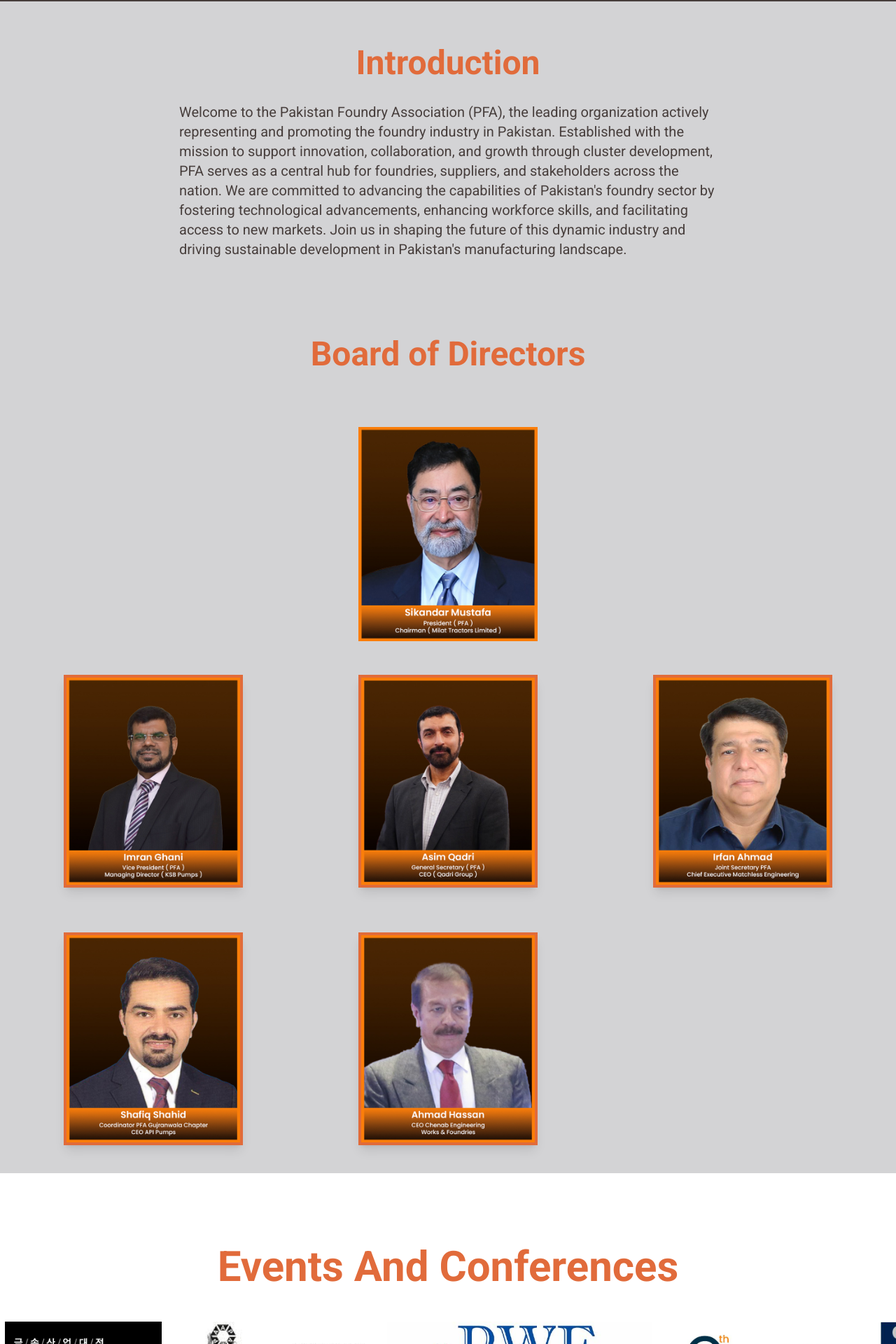
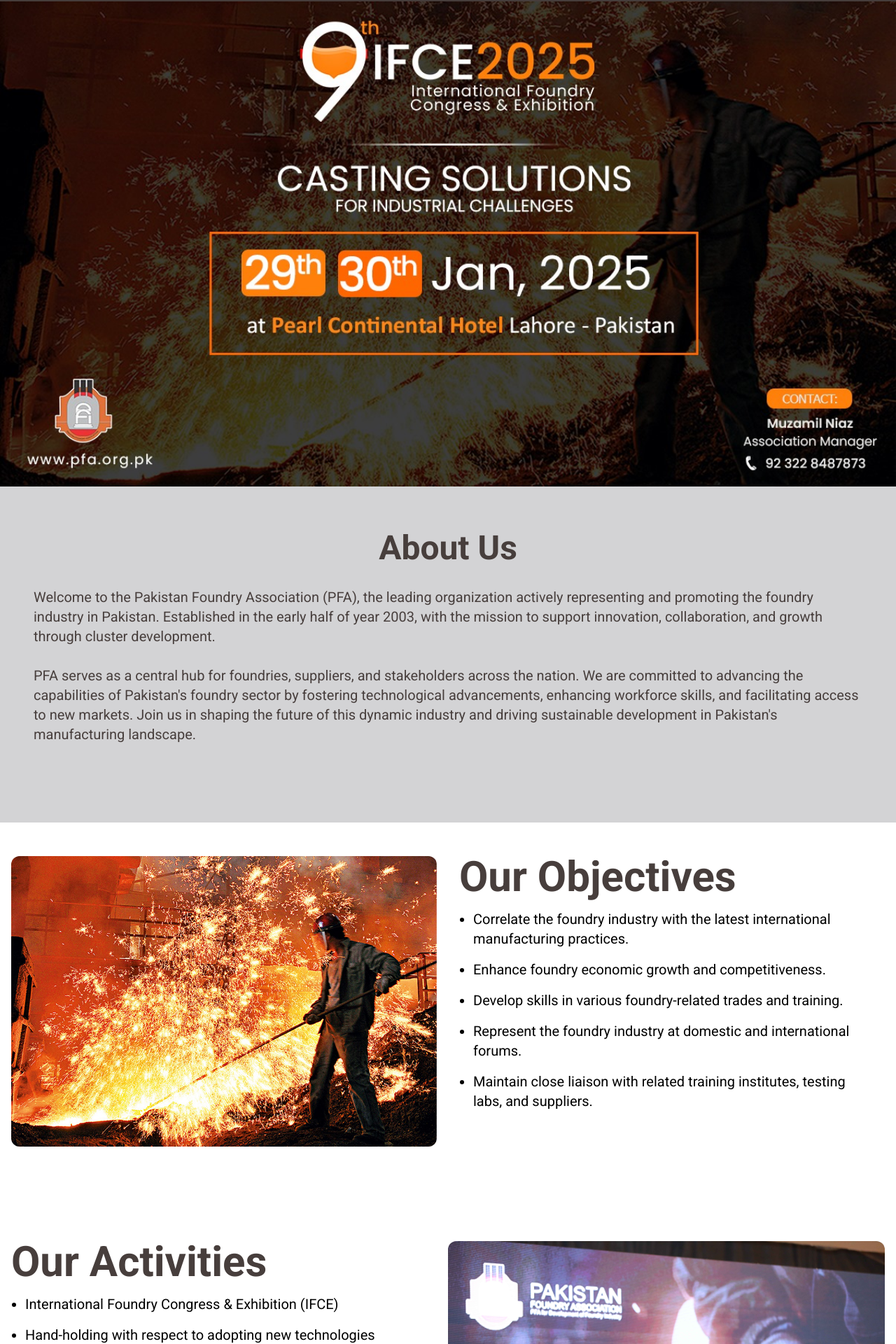
Before and after one commit to businessdrivers01/pfpOrg, a React (Vite) app: page /home in a window 1280 px wide. Shown: the part 79-1999 px from the top of the page at 70% size. Built offline with nearby package versions, Linux system fonts and the light colour scheme.

Commit message:
update home page to add 2 slide and text section

```diff
--- a/src/components/Home/Home.jsx
+++ b/src/components/Home/Home.jsx
@@ -1,11 +1,13 @@
 import React from 'react'
 import { EventsAndConferences, Introduction, NewsAndActivities } from '../'
 import BoardOfDirectors from './HomeMisc/BoardOfDirectors'
+import ObjectiveAndActivities from './HomeMisc/ObjectiveAndActivities'
 
 function Home() {
     return (
         <div>
             <Introduction />
+            <ObjectiveAndActivities />
             <BoardOfDirectors />
             <EventsAndConferences />
             <NewsAndActivities />
--- a/src/components/Home/HomeMisc/BoardOfDirectors.jsx
+++ b/src/components/Home/HomeMisc/BoardOfDirectors.jsx
@@ -32,7 +32,7 @@
 
 function BoardOfDirectors() {
   return (
-    <div className="bg-lightGray pb-6 px-4 sm:px-6 lg:px-8">
+    <div className="bg-lightGray py-6 px-4 sm:px-6 lg:px-8">
       <div className="max-w-7xl mx-auto">
         <motion.h2
           initial={{ opacity: 0, y: -20 }}
--- a/src/components/Home/HomeMisc/Introduction.jsx
+++ b/src/components/Home/HomeMisc/Introduction.jsx
@@ -1,25 +1,39 @@
-import { motion } from "framer-motion"
+import banner from "../../../assets/Home/banner.jpg"
+
 
 const Introduction = () => {
 
 
 
     return (
-        <div className="bg-lightGray py-16 px-4 sm:px-6 lg:px-8">
-            <div className="max-w-7xl mx-auto">
-                <motion.div
-                    initial={{ opacity: 0, y: 20 }}
-                    animate={{ opacity: 1, y: 0 }}
-                    transition={{ duration: 0.8 }}
-                >
-                    <h1 className="text-4xl md:text-5xl font-bold text-orange mb-8 text-center">Introduction</h1>
-                    <p className="text-darkGray text-lg md:text-xl mb-12 max-w-3xl mx-auto">
-                        Welcome to the Pakistan Foundry Association (PFA), the leading organization actively representing and promoting the foundry industry in Pakistan. Established with the mission to support innovation, collaboration, and growth through cluster development, PFA serves as a central hub for foundries, suppliers, and stakeholders across the nation. We are committed to advancing the capabilities of Pakistan's foundry sector by fostering technological advancements, enhancing workforce skills, and facilitating access to new markets. Join us in shaping the future of this dynamic industry and driving sustainable development in Pakistan's manufacturing landscape.
-                    </p>
-                </motion.div>
+        <>
+            <div className="w-full">
+                <img
+                    className="w-full object-cover"
+                    src={banner} alt="" />
+            </div>
 
+            <div className="bg-lightGray py-16 px-4 sm:px-6 lg:px-8">
+                <div className="max-w-7xl mx-auto">
+                    <div
+                    >
+                        <h1 className="text-4xl md:text-5xl font-bold text-darkGray mb-8 text-center">About Us</h1>
+                        <p className="text-darkGray text-lg md:text-xl mb-12 mx-auto sm:px-4">
+                            Welcome to the Pakistan Foundry Association (PFA), the leading organization actively representing and promoting the foundry industry in Pakistan. Established in the early half of year 2003, with the mission to support innovation, collaboration, and growth through cluster development.
+
+                            <br />
+                            <br />
+                            PFA serves as a central hub for foundries, suppliers, and stakeholders across the nation. We are committed to advancing the capabilities of Pakistan's foundry sector by fostering technological advancements, enhancing workforce skills, and facilitating access to new markets. Join us in shaping the future of this dynamic industry and driving sustainable development in Pakistan's manufacturing landscape.
+                        </p>
+                    </div>
+
+                </div>
             </div>
-        </div>
+
+
+
+        </>
+
     );
 };
 
--- /dev/null
+++ b/src/components/Home/HomeMisc/ObjectiveAndActivities.jsx
@@ -0,0 +1,66 @@
+import React from 'react'
+import { SlidesAndText } from '../../../utils'
+import img from "../../../assets/slide.jpg"
+import img2 from "../../../assets/KeyPoints/slide2.jpg"
+
+const slides = [
+    { id: 1, image: img, alt: "" },
+]
+const slides2 = [
+    { id: 1, image: img2, alt: "" },
+]
+const settings = {
+    dots: !true,
+    infinite: !true,
+    speed: 0,
+    slidesToShow: 1,
+    slidesToScroll: 0,
+    autoplay: !true,
+    autoplaySpeed: 0,
+    arrows: !true,
+};
+const Objectives = () => (
+    <ul className='list-disc mt-4 pl-5 text-xl space-y-4'>
+        <li>Correlate the foundry industry with the latest international manufacturing practices.</li>
+        <li>Enhance foundry economic growth and competitiveness.</li>
+        <li>Develop skills in various foundry-related trades and training.</li>
+        <li>Represent the foundry industry at domestic and international forums.</li>
+        <li>Maintain close liaison with related training institutes, testing labs, and suppliers.</li>
+    </ul>
+)
+
+
+const OurActivities = () => (
+    <ul className='list-disc mt-4 pl-5 text-xl space-y-4'>
+        <li>International Foundry Congress & Exhibition (IFCE)</li>
+        <li>Hand-holding with respect to adopting new technologies</li>
+        <li>Consultancy services regarding foundry-related challenges</li>
+        <li>Publishing "ELEMENT" magazine</li>
+        <li>Organizing Business Development sessions</li>
+        <li>Organizing technical seminars</li>
+    </ul>
+)
+
+
+function ObjectiveAndActivities() {
+    return (
+        <div className='my-4 py-8'>
+            <SlidesAndText
+                description={<Objectives />}
+                slides={slides}
+                title={"Our Objectives"}
+                settings={settings}
+                reverse={true}
+            />
+            <SlidesAndText
+                className={"mt-16 sm:mt-32"}
+                description={<OurActivities />}
+                slides={slides2}
+                title={"Our Activities"}
+                settings={settings}
+            />
+        </div>
+    )
+}
+
+export default ObjectiveAndActivities
--- a/src/components/IFCE/IFCEMisc/LastIFCE.jsx
+++ b/src/components/IFCE/IFCEMisc/LastIFCE.jsx
@@ -4,7 +4,8 @@
 import { NavLink } from 'react-router-dom';
 import "slick-carousel/slick/slick.css";
 import "slick-carousel/slick/slick-theme.css";
-import img32 from "../../../assets/LastIFCE/img32.jpg"
+import img32 from "../../../assets/KeyPoints/slide1.jpg"
+
 
 const images = Object.values(import.meta.glob('../../../assets/LastIFCE/*.jpg', { eager: true })).map(module => module.default);
 
```
Also changed, not shown: src/assets/Home/banner.jpg (added), src/assets/slide.jpg (added).
